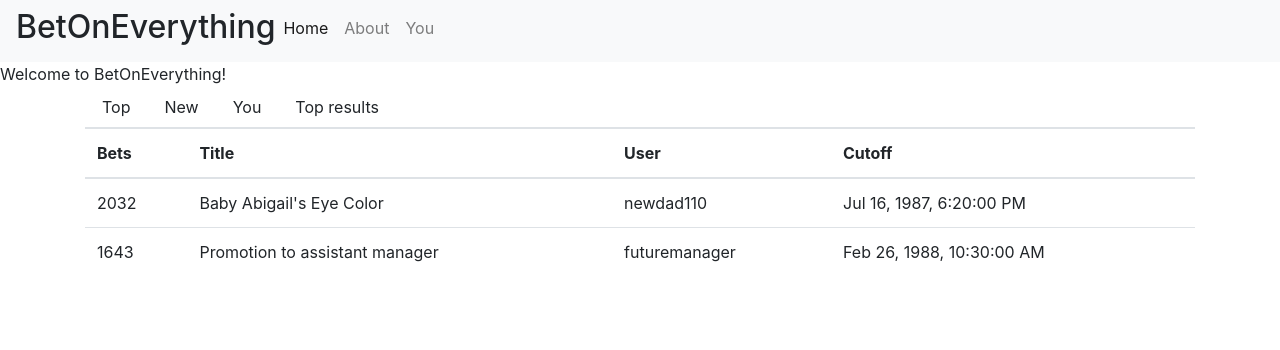
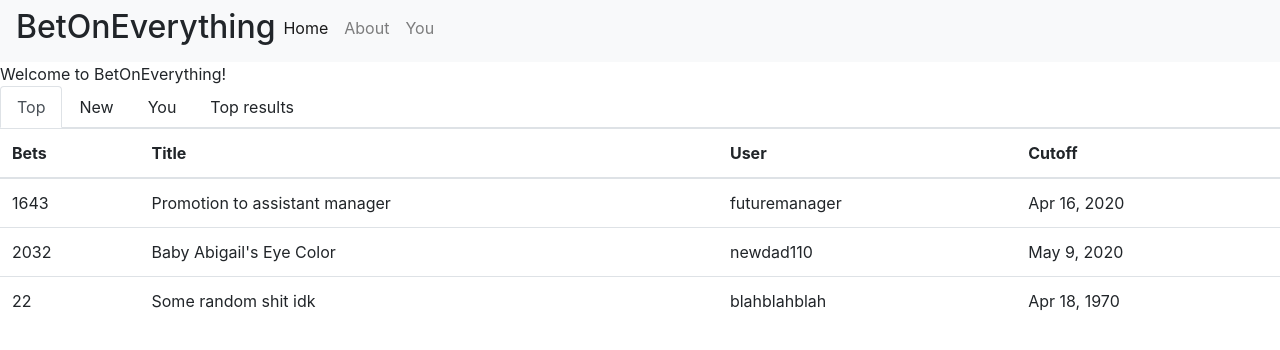
Before and after one commit to dtolaoye/Frontend, an Angular app in the folder Project3/: page /home in a window 1280 px wide. Shown: the top 350 px of the page. Built offline with nearby package versions, Linux system fonts and the light colour scheme.

Commit message:
tab sorting doesnt work whatever

```diff
--- a/Project3/src/app/betlist/betlist.component.html
+++ b/Project3/src/app/betlist/betlist.component.html
@@ -1,7 +1,9 @@
-<div class="container betlist"> <!--https://stackoverflow.com/questions/16334722/angular-filter-and-order-elements-on-click do this later-->
+
+<div  > <!--https://stackoverflow.com/questions/16334722/angular-filter-and-order-elements-on-click do this later-->
+<div class="tabs" ng-controller="tabsController">
   <ul class="nav nav-tabs" id="betlist-nav">
     <li class="nav-item">
-    <a class="nav-link" id="top-nav" (click)="tabNav('top')">Top</a>
+      <a class="nav-link active" id="top-nav" (click)="tabNav('top')">Top</a>
     </li>
     <li class="nav-item">
       <a class="nav-link" id="new-nav" (click)="tabNav('new')">New</a>
@@ -13,6 +15,7 @@
       <a class="nav-link" id="results-nav" (click)="tabNav('results')">Top results</a>
     </li>
   </ul>
+</div>
 
 <table class="table">
     <thead>
@@ -28,7 +31,7 @@
             <td>{{ x.bets }}</td>
             <td>{{ x.name }}</td>
             <td>{{ x.user }}</td>
-            <td>{{ x.cutoff }}</td>
+            <td>{{ x.cutoff | date }}</td>
         </tr>
     </tbody>
   </table>
--- a/Project3/src/app/betlist/betlist.component.ts
+++ b/Project3/src/app/betlist/betlist.component.ts
@@ -1,26 +1,30 @@
 import { Component, OnInit } from '@angular/core';
 import { formatDate, DatePipe } from '@angular/common';
+
 
 type Bet = { //probably move this into another file at some point
   bets: number;
   name: string;
   user: string;
-  cutoff: string;
+  cutoff: number;
 }
+
+const betlistData: Bet[] = [ //placeholder data delete later and replace w api call
+  {"bets": 1643, "name": "Promotion to assistant manager", "user":"futuremanager", "cutoff": 1587059474267},
+  {"bets": 2032, "name": "Baby Abigail's Eye Color", "user":"newdad110", "cutoff": 1589059414267},
+  {"bets": 22, "name": "Some random shit idk", "user": "blahblahblah", "cutoff": 9324122543}
+]
+
 @Component({
   selector: 'app-betlist',
   templateUrl: './betlist.component.html',
   styleUrls: ['./betlist.component.scss']
 })
 
-
 export class BetlistComponent implements OnInit {
-  betlist: Bet[] = [ //placeholder data delete later and replace w api callw
-    {"bets": 2032, "name": "Baby Abigail's Eye Color", "user":"newdad110", "cutoff": this.dateFormat("1987-07-16T19:20+01:00")},
-    {"bets": 1643, "name": "Promotion to assistant manager", "user":"futuremanager", "cutoff": this.dateFormat("1988-02-26T11:30+01:00")}
-  ]
+  betlist: Bet[] = betlistData;
   pipe = new DatePipe('en-US');
-  activeTab = "top-nav";
+  activeTab = "top";
 
   constructor() {
 
@@ -32,12 +36,37 @@ export class BetlistComponent implements OnInit {
   }
 
   ngOnInit(): void {
+    this.betlist = betlistData;
+    this.sortBets(this.activeTab);
+  }
+
+  sortBets(tab: string):  void{
+    console.log("kill me");
+    console.log(tab);
+    // reorder elements
+    switch (tab) {
+      case 'top':
+        this.betlist.sort(function(a: Bet, b: Bet): number {return a.bets*a.cutoff - a.bets*a.cutoff;}); //most bets, ending soonest
+        break;
+      case 'new':
+        this.betlist.sort(function(a: Bet, b: Bet): number {return b.cutoff - a.cutoff;});
+        break;
+      case 'you':
+        this.betlist.filter(function(a: Bet): boolean {return a.user === "blahblahblah"}); //replace with current user
+        break;
+      case 'results':
+        this.betlist.filter(function(a: Bet): boolean {return a.cutoff < (new Date).getTime()}).sort(function(a: Bet, b: Bet): number {return a.bets - b.bets;});
+        break;
+      default:
+        console.log("what did you do");
+    }
   }
 
   tabNav(tab: string): void {
-    document.getElementById(this.activeTab).classList.remove("active");
-    this.activeTab = tab.concat('-nav');
-    document.getElementById(tab.concat('-nav')).classList.add('active'); //http://plnkr.co/edit/glSz1qytmdZ9BQfGbmVo?p=preview
+    document.getElementById(this.activeTab.concat('-nav')).classList.remove("active");
+    this.activeTab = tab;
+    document.getElementById(tab.concat('-nav')).classList.add('active');
+    this.sortBets(this.activeTab);
   }
 
 }
```
Lines whose indentation alone changed are shown as unchanged.
